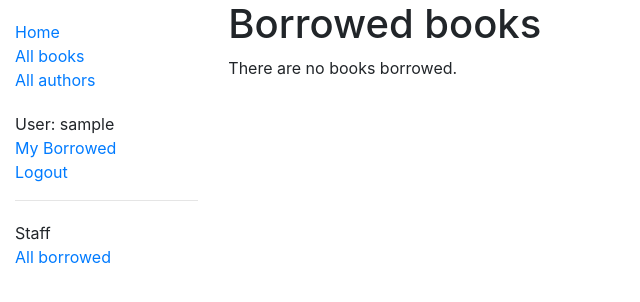
After one commit to CapitanS/hillel_hw07_django, a Django app: page /catalog/mybooks/ in a window 1280 px wide. The commit adds this page. Shown: the top 302 px of the page, without its empty margins (0-640 px from the left). Run offline with Django 3.2, Linux system fonts and the light colour scheme; the visitor is signed in with stand-in values (Sample User, id 1); data that the repository does not hold is empty.

Commit message:
- Added templates for borrowed books.

```diff
--- a/catalog/admin.py
+++ b/catalog/admin.py
@@ -66,6 +66,6 @@ class BookInstanceAdmin(admin.ModelAdmin):
             'fields': ('book', 'imprint', 'id')
         }),
         ('Availability', {
-            'fields': ('status', 'due_back')
+            'fields': ('status', 'due_back', 'borrower')
         }),
     )
--- a/catalog/templates/base_generic.html
+++ b/catalog/templates/base_generic.html
@@ -18,13 +18,27 @@
     <li><a href="{% url 'index' %}">Home</a></li>
     <li><a href="{% url 'books' %}">All books</a></li>
     <li><a href="{% url 'authors' %}">All authors</a></li>
+  </ul>
+
+  <ul class="sidebar-nav">
    {% if user.is_authenticated %}
      <li>User: {{ user.get_username }}</li>
+     <li><a href="{% url 'my-borrowed' %}">My Borrowed</a></li>
      <li><a href="{% url 'logout'%}?next={{request.path}}">Logout</a></li>
    {% else %}
      <li><a href="{% url 'login'%}?next={{request.path}}">Login</a></li>
    {% endif %}
   </ul>
+
+   {% if user.is_staff %}
+   <hr />
+   <ul class="sidebar-nav">
+   <li>Staff</li>
+   {% if perms.catalog.can_mark_returned %}
+   <li><a href="{% url 'all-borrowed' %}">All borrowed</a></li>
+   {% endif %}
+   </ul>
+    {% endif %}
       {% endblock %}
       </div>
       <div class="col-sm-10 ">{% block content %}{% endblock %}
--- /dev/null
+++ b/catalog/templates/catalog/bookinstance_list_borrowed_user.html
@@ -0,0 +1,19 @@
+{% extends "base_generic.html" %}
+
+{% block content %}
+    <h1>Borrowed books</h1>
+
+    {% if bookinstance_list %}
+    <ul>
+
+      {% for bookinst in bookinstance_list %}
+      <li class="{% if bookinst.is_overdue %}text-danger{% endif %}">
+        <a href="{% url 'book-detail' bookinst.book.pk %}">{{bookinst.book.title}}</a> ({{ bookinst.due_back }})
+      </li>
+      {% endfor %}
+    </ul>
+
+    {% else %}
+      <p>There are no books borrowed.</p>
+    {% endif %}
+{% endblock %}
--- a/catalog/urls.py
+++ b/catalog/urls.py
@@ -9,3 +9,9 @@ urlpatterns = [
     path('authors/', views.AuthorListView.as_view(), name='authors'),
     path('author/<int:pk>', views.AuthorDetailView.as_view(), name='author-detail'),
 ]
+
+# URL cong for on loan books
+urlpatterns += [
+    path('mybooks/', views.LoanedBooksByUserListView.as_view(), name='my-borrowed'),
+    path('borrowed/', views.LoanedBooksAllListView.as_view(), name='all-borrowed'),  # Added for challenge
+]
--- a/catalog/views.py
+++ b/catalog/views.py
@@ -1,4 +1,5 @@
 from catalog.models import Author, Book, BookInstance, Genre
+from django.contrib.auth.mixins import LoginRequiredMixin, PermissionRequiredMixin
 from django.shortcuts import render
 from django.views import generic
 
@@ -61,3 +62,24 @@ class AuthorListView(generic.ListView):
 class AuthorDetailView(generic.DetailView):
     """Generic class-based view for a author."""
     model = Author
+
+
+class LoanedBooksByUserListView(LoginRequiredMixin, generic.ListView):
+    """Generic class-based view listing books on loan to current user."""
+    model = BookInstance
+    template_name = 'catalog/bookinstance_list_borrowed_user.html'
+    paginate_by = 10
+
+    def get_queryset(self):
+        return BookInstance.objects.filter(borrower=self.request.user).filter(status__exact='o').order_by('due_back')
+
+
+class LoanedBooksAllListView(PermissionRequiredMixin, generic.ListView):
+    """Generic class-based view listing all books on loan. Only visible to users with can_mark_returned permission."""
+    model = BookInstance
+    permission_required = 'catalog.can_mark_returned'
+    template_name = 'catalog/bookinstance_list_borrowed_all.html'
+    paginate_by = 10
+
+    def get_queryset(self):
+        return BookInstance.objects.filter(status__exact='o').order_by('due_back')
```
Also changed, not shown: catalog/models.py (+10 -0 lines), catalog/templates/catalog/bookinstance_list_borrowed_all.html (added, +19 -0 lines), catalog/migrations/0007_bookinstance_borrower.py (added), catalog/migrations/0008_auto_20201228_1015.py (added). Lines whose indentation alone changed are shown as unchanged.
